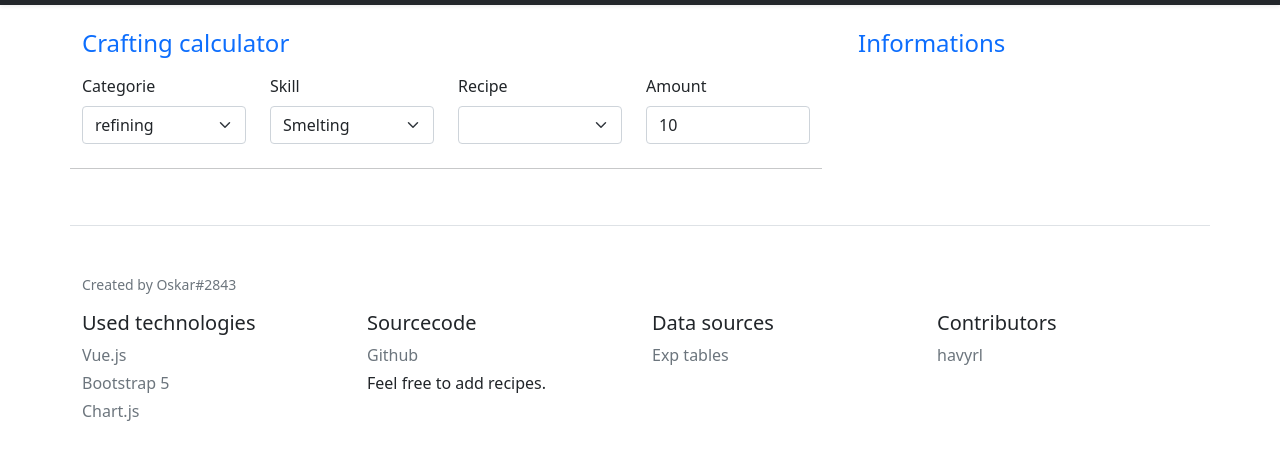
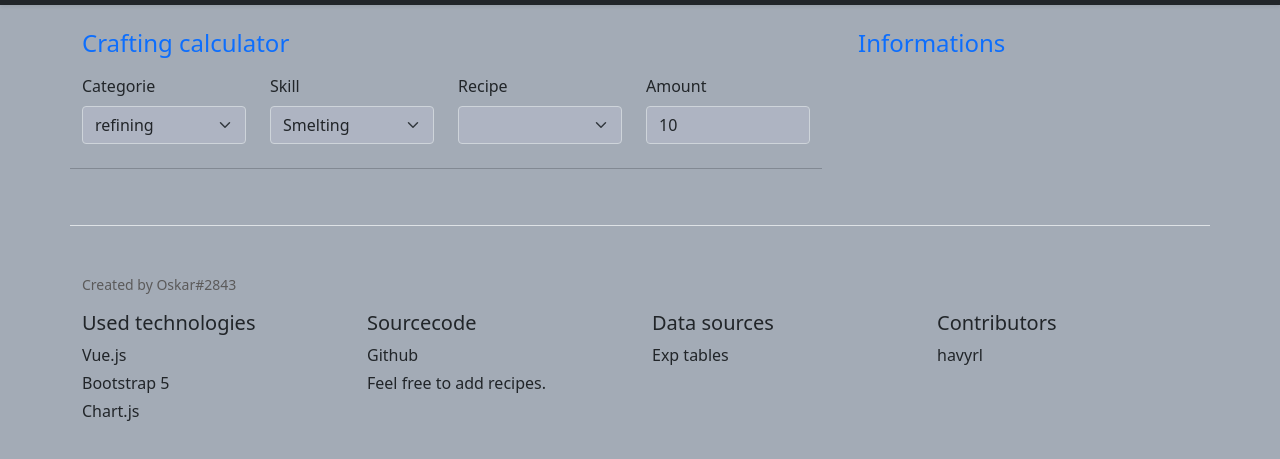
Before and after one commit to Oskar1504/nw-job-calculator, a website: page pub/crafting.html in a window 1280 px wide. Shown: the part 51-510 px from the top of the page. Drawn offline with nearby package versions, Linux system fonts and the light colour scheme.

Commit message:
color redesign

```diff
--- a/pub/crafting.html
+++ b/pub/crafting.html
@@ -15,6 +15,24 @@
             padding: .5rem 1rem;
             border: 1px solid rgba(0,0,0,.125);
             border-width: 0 0 1px;
+        }
+    </style>
+
+    <style>
+        body{
+            background-color: #a3abb6 !important;
+        }
+        .form-select{
+            background-color: #aeb4c2 !important;
+        }
+        .form-control{
+            background-color: #aeb4c2 !important;
+        }
+        .list-group .list-group-item{
+            background-color: #aeb4c2 !important;
+        }
+        .text-muted{
+            color: #5b5a5a !important;
         }
     </style>
 </head>
@@ -200,28 +218,28 @@
             <div class="col-3 col-md">
                 <h5>Used technologies</h5>
                 <ul class="list-unstyled text-small">
-                    <li class="mb-1"><a class="link-secondary text-decoration-none" target="_blank" href="https://vuejs.org">Vue.js</a></li>
-                    <li class="mb-1"><a class="link-secondary text-decoration-none" target="_blank" href="https://getbootstrap.com">Bootstrap 5</a></li>
-                    <li class="mb-1"><a class="link-secondary text-decoration-none" target="_blank" href="https://www.chartjs.org">Chart.js</a></li>
+                    <li class="mb-1"><a class="link-dark text-decoration-none" target="_blank" href="https://vuejs.org">Vue.js</a></li>
+                    <li class="mb-1"><a class="link-dark text-decoration-none" target="_blank" href="https://getbootstrap.com">Bootstrap 5</a></li>
+                    <li class="mb-1"><a class="link-dark text-decoration-none" target="_blank" href="https://www.chartjs.org">Chart.js</a></li>
                 </ul>
             </div>
             <div class="col-3 col-md">
                 <h5>Sourcecode</h5>
                 <ul class="list-unstyled text-small">
-                    <li class="mb-1"><a class="link-secondary text-decoration-none" target="_blank" href="https://github.com/Oskar1504/nw-job-calculator">Github</a></li>
+                    <li class="mb-1"><a class="link-dark text-decoration-none" target="_blank" href="https://github.com/Oskar1504/nw-job-calculator">Github</a></li>
                     <li class="mb-1">Feel free to add recipes.</li>
                 </ul>
             </div>
             <div class="col-3 col-md">
                 <h5>Data sources</h5>
                 <ul class="list-unstyled text-small">
-                    <li class="mb-1"><a class="link-secondary text-decoration-none" target="_blank" href="https://nwdb.info/experience-table">Exp tables</a></li>
+                    <li class="mb-1"><a class="link-dark text-decoration-none" target="_blank" href="https://nwdb.info/experience-table">Exp tables</a></li>
                 </ul>
             </div>
             <div class="col-3 col-md">
                 <h5>Contributors</h5>
                 <ul class="list-unstyled text-small">
-                    <li class="mb-1"><a class="link-secondary text-decoration-none" target="_blank" href="https://github.com/havyrl">havyrl</a></li>
+                    <li class="mb-1"><a class="link-dark text-decoration-none" target="_blank" href="https://github.com/havyrl">havyrl</a></li>
                 </ul>
             </div>
         </div>
```
Also changed, not shown: pub/index.html (+26 -10 lines).
